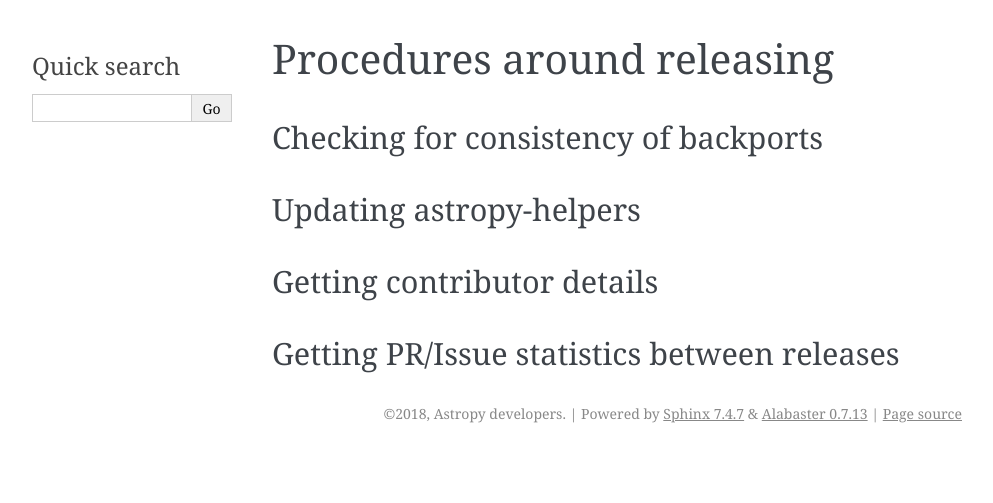
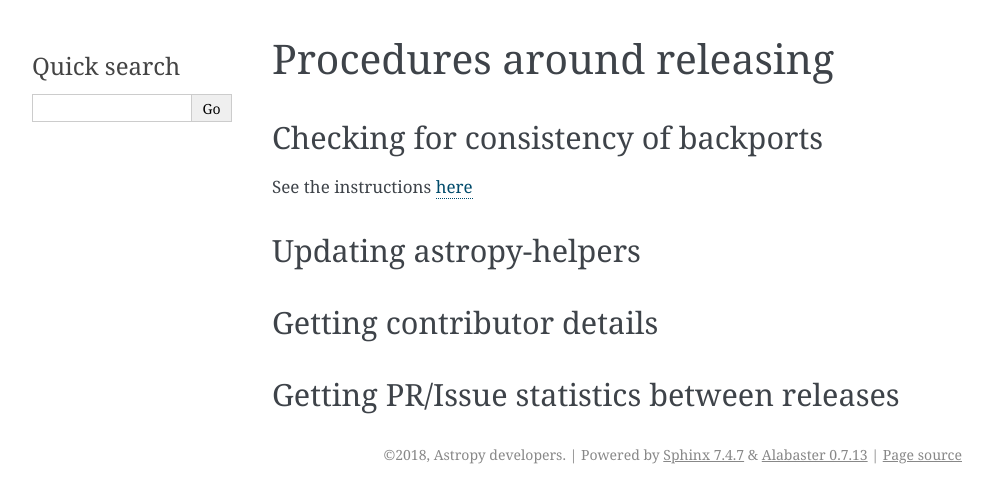
Before and after one commit to astropy/astropy-tools, a Sphinx documentation site: the page built from docs/releasing.rst, in a window 1280 px wide. Shown: the top 503 px of the page, without its empty margins (148-1141 px from the left). Built offline with Sphinx 7.4.7, drawn with Linux system fonts in a browser that asks for light colours.

Commit message:
Added link to PR consistency docs

```diff
--- a/docs/releasing.rst
+++ b/docs/releasing.rst
@@ -4,6 +4,7 @@ Procedures around releasing
 Checking for consistency of backports
 -------------------------------------
 
+See the instructions `here <https://github.com/astropy/astropy-procedures/tree/master/pr_consistency>`_
 
 Updating astropy-helpers
 ------------------------
```
